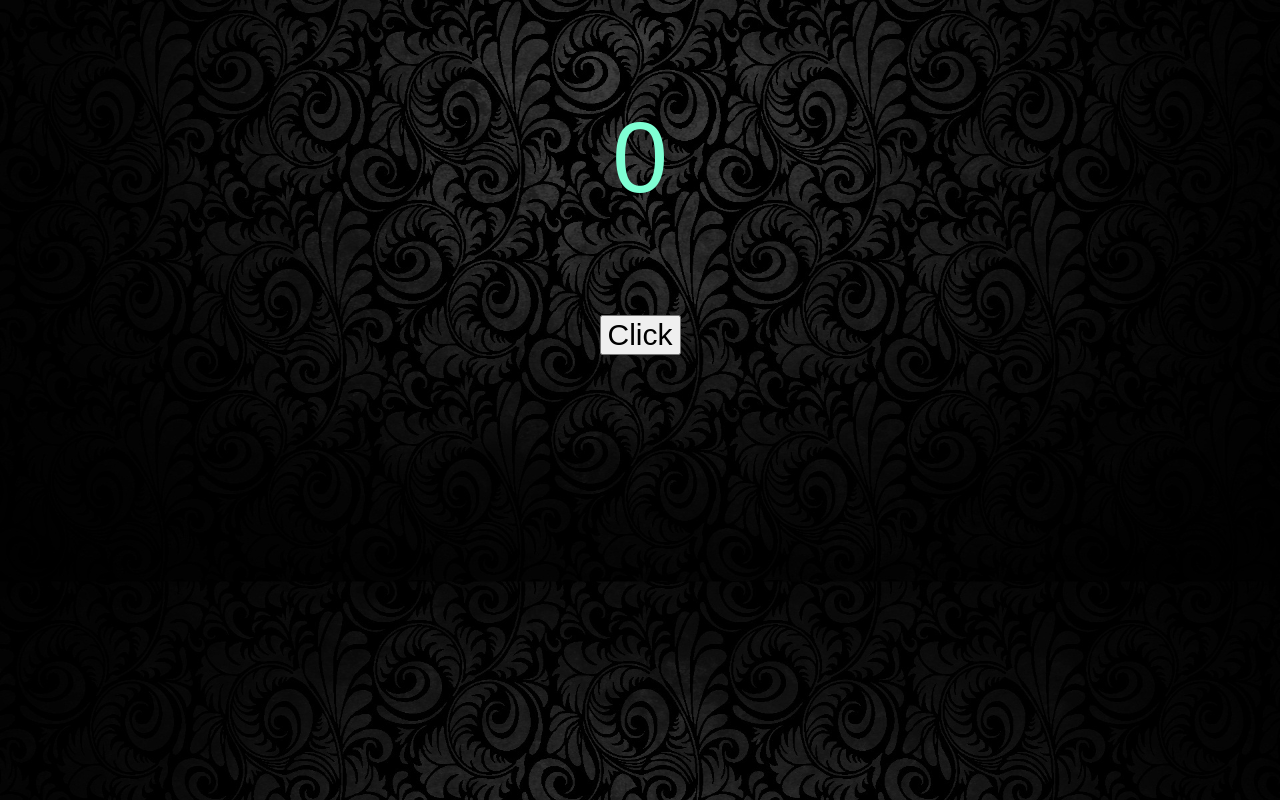
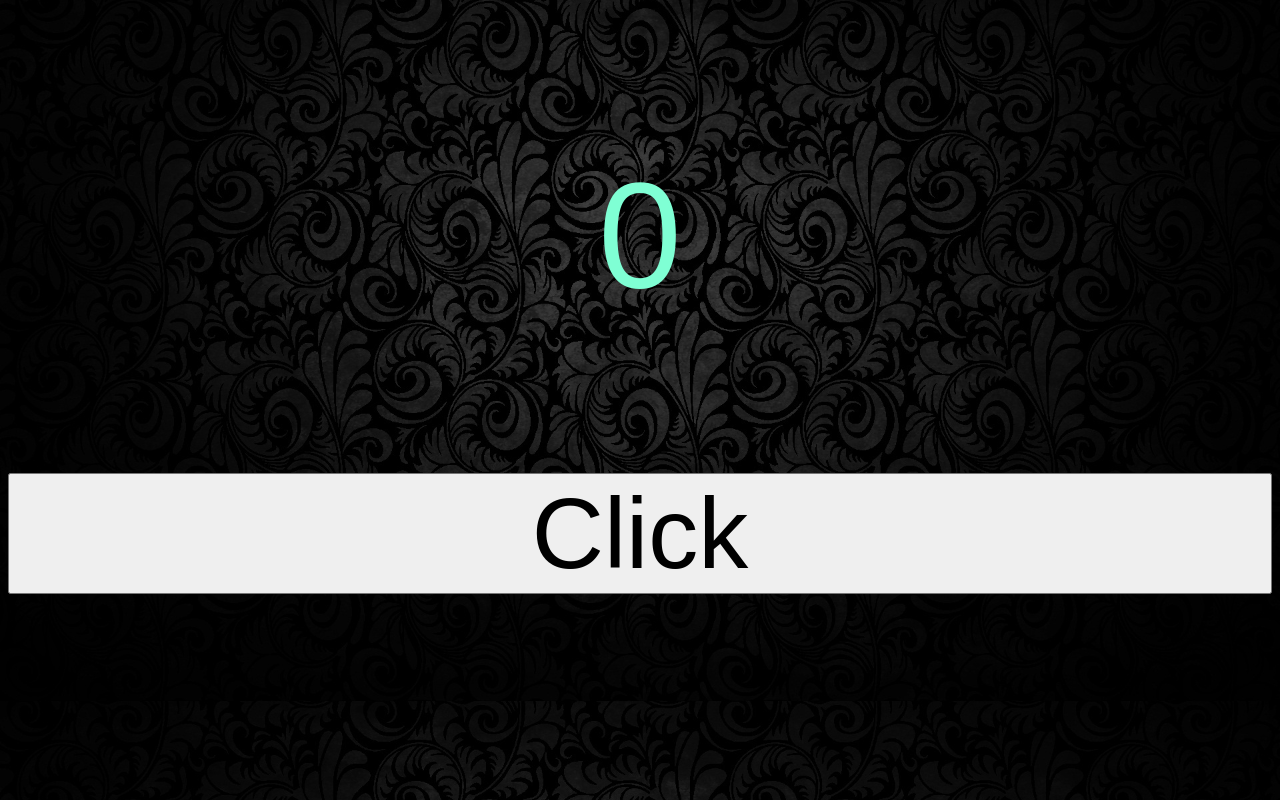
Before and after one commit to nishan59/nishan59.github.io, a plain HTML site: page index.html in a window 1280 px wide. Drawn offline with Linux system fonts and the light colour scheme.

Commit message:
2nd Commit

```diff
--- a/index.html
+++ b/index.html
@@ -12,9 +12,9 @@
 <body background="black_velvet.jpg">
     <center>
         <p id="carrier"> 0 </p>
-        <bottom>
-            <button onClick="displayCount()">Click</button>
-        </bottom>
+
+            <button onClick="displayCount()" class="block">Click</button>
+
     </center>
     <script src="script.js"></script>
 </body>
--- a/style.css
+++ b/style.css
@@ -5,15 +5,17 @@ body{
 }
 p{
     font-family: "Forte", sans-serif;
-    font-size: 100px;
+    font-size: 150px;
     color: aquamarine
 
 }
-button{
+
+.block{
     font-family: "Forte", sans-serif;
-    font-size: 30px;
+    font-size: 100px;
+    text-align: center;
     height: auto;
-    width: auto;
+    width: 100%;
 }
 
 button:hover{
```
